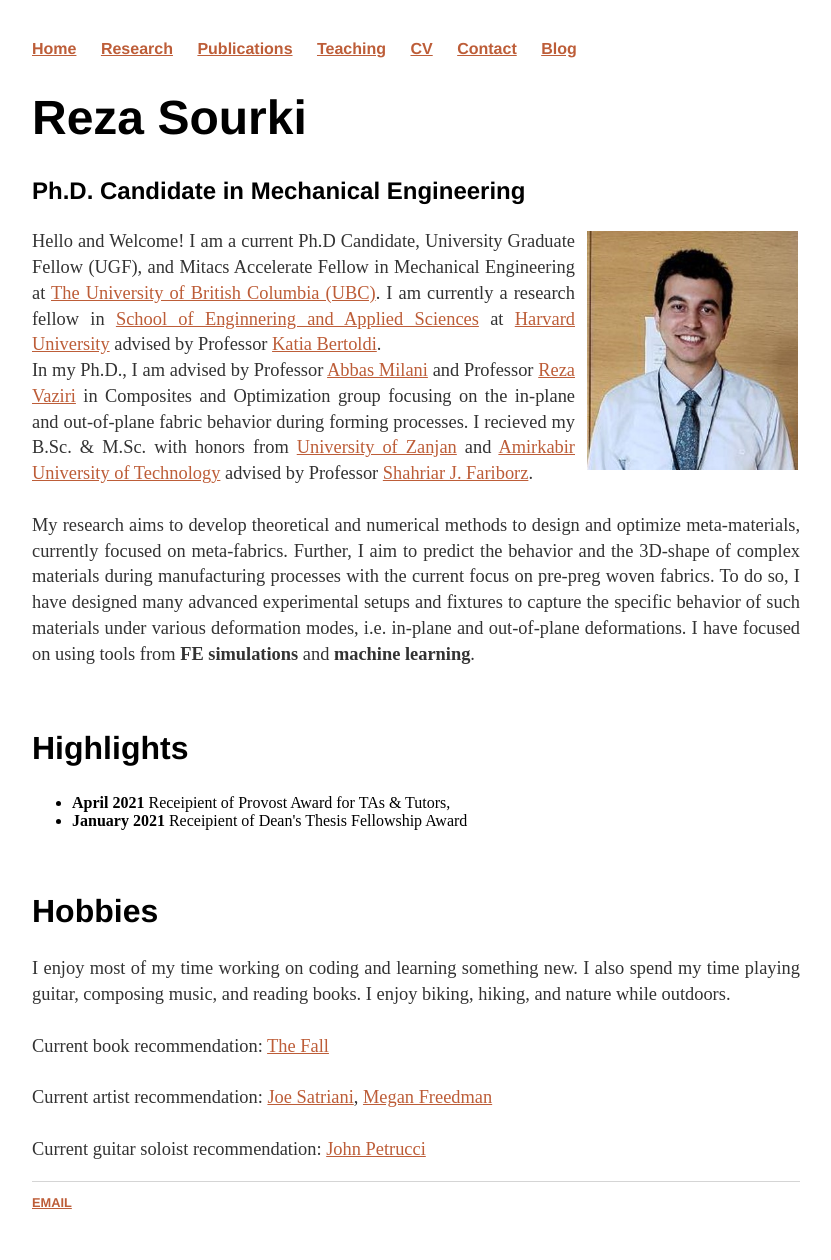
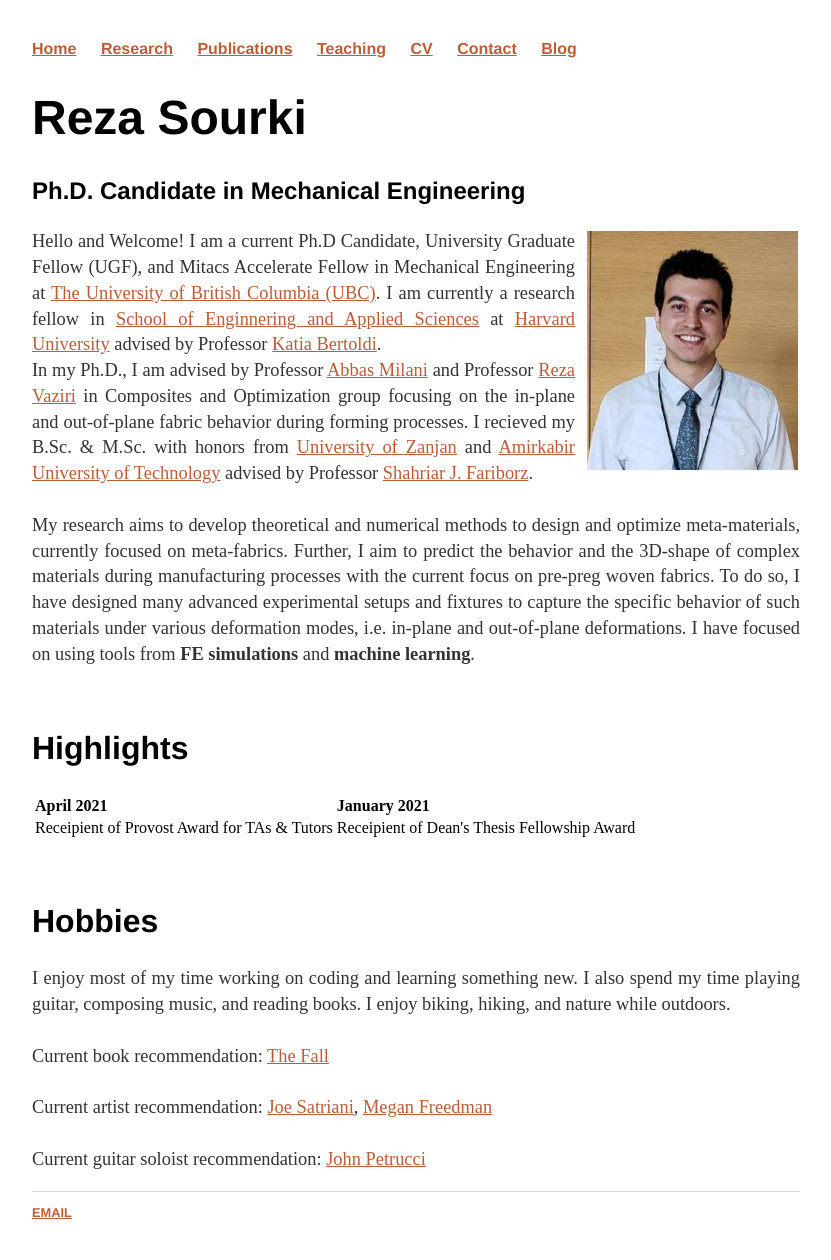
Before and after one commit to rsourki/rsourki.github.io, a Jekyll site: the page built from index.html, in a window 1280 px wide. Shown: the whole page, without its empty margins (224-1055 px from the left). Built offline with Jekyll 4.4.1, drawn with Linux system fonts in a browser that asks for light colours.

Commit message:
Update index.html

```diff
--- a/index.html
+++ b/index.html
@@ -41,11 +41,16 @@ title: Reza Sourki Webpage
 	<br>
 	<h2>Highlights</h2>
 	<p>
-		<ul>
-		<li><b>April 2021</b> Receipient of Provost Award for TAs & Tutors,
-		<li><b>January 2021</b> Receipient of Dean's Thesis Fellowship Award
-
-		</ul>
+	<table>
+  		<tr>
+    		<td><b>April 2021</b></td>
+    		<td><b>January 2021</b></td>
+  		</tr>
+  		<tr>
+    		<td>Receipient of Provost Award for TAs & Tutors</td>
+    		<td>Receipient of Dean's Thesis Fellowship Award</td>
+  		</tr>
+	</table>
 	</p>
 	<br>
 	<h2>Hobbies</h2>
```
